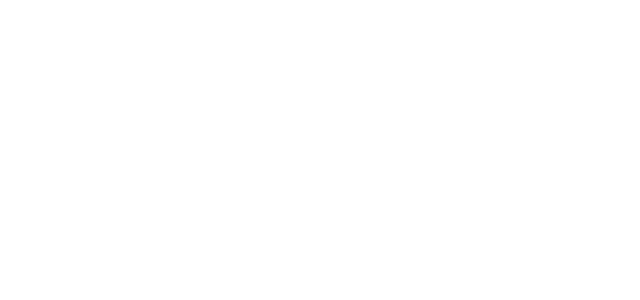
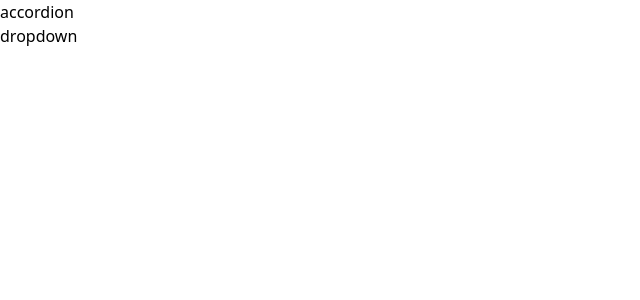
Before and after one commit to mdshahin-ahmed/components, a React (Create React App) app: page / in a window 1280 px wide. Shown: the top 300 px of the page, without its empty margins (0-640 px from the left). Built offline with nearby package versions, Linux system fonts and the light colour scheme.

Commit message:
Added Route Component

```diff
--- a/src/App.js
+++ b/src/App.js
@@ -1,7 +1,24 @@
 import React from "react";
+import Link from "./components/Link";
+import Route from "./components/Route";
+import AccordionPage from "./pages/AccordionPage";
+import DropdownPage from "./pages/DropdownPage";
 
 const App = () => {
-  return <></>;
+  return (
+    <div>
+      <Link to="/accordion">accordion</Link>
+      <Link to="/dropdown">dropdown</Link>
+      <div>
+        <Route path="/accordion">
+          <AccordionPage />
+        </Route>
+        <Route path="/dropdown">
+          <DropdownPage />
+        </Route>
+      </div>
+    </div>
+  );
 };
 
 export default App;
--- /dev/null
+++ b/src/components/Link.js
@@ -0,0 +1,17 @@
+import React, { useContext } from "react";
+import { NavigationContext } from "../context/navigation";
+
+const Link = ({ to, children }) => {
+  const { navigate } = useContext(NavigationContext);
+  const handleClick = (event) => {
+    event.preventDefault();
+    navigate(to);
+  };
+  return (
+    <div>
+      <a onClick={handleClick}>{children}</a>
+    </div>
+  );
+};
+
+export default Link;
--- /dev/null
+++ b/src/components/Route.js
@@ -0,0 +1,12 @@
+import { useContext } from "react";
+import { NavigationContext } from "../context/navigation";
+
+const Route = ({ path, children }) => {
+  const { currentPath } = useContext(NavigationContext);
+  if (path === currentPath) {
+    return children;
+  }
+  return null;
+};
+
+export default Route;
--- /dev/null
+++ b/src/context/navigation.js
@@ -0,0 +1,28 @@
+import { createContext, useEffect, useState } from "react";
+
+export const NavigationContext = createContext();
+
+export const NavigationProvider = ({ children }) => {
+  const [currentPath, setCurrentPath] = useState(window.location.pathname);
+
+  useEffect(() => {
+    const handler = () => {
+      setCurrentPath(window.location.pathname);
+    };
+    window.addEventListener("popstate", handler);
+    return () => {
+      window.removeEventListener("popstate", handler);
+    };
+  }, []);
+
+  const navigate = (to) => {
+    window.history.pushState({}, "", to);
+    setCurrentPath(to);
+  };
+
+  return (
+    <NavigationContext.Provider value={{ currentPath, navigate }}>
+      {children}
+    </NavigationContext.Provider>
+  );
+};
--- a/src/index.js
+++ b/src/index.js
@@ -2,8 +2,13 @@
 import React from "react";
 import ReactDOM from "react-dom/client";
 import App from "./App";
+import { NavigationProvider } from "./context/navigation";
 
 const el = document.getElementById("root");
 const root = ReactDOM.createRoot(el);
 
-root.render(<App />);
+root.render(
+  <NavigationProvider>
+    <App />
+  </NavigationProvider>
+);
```
